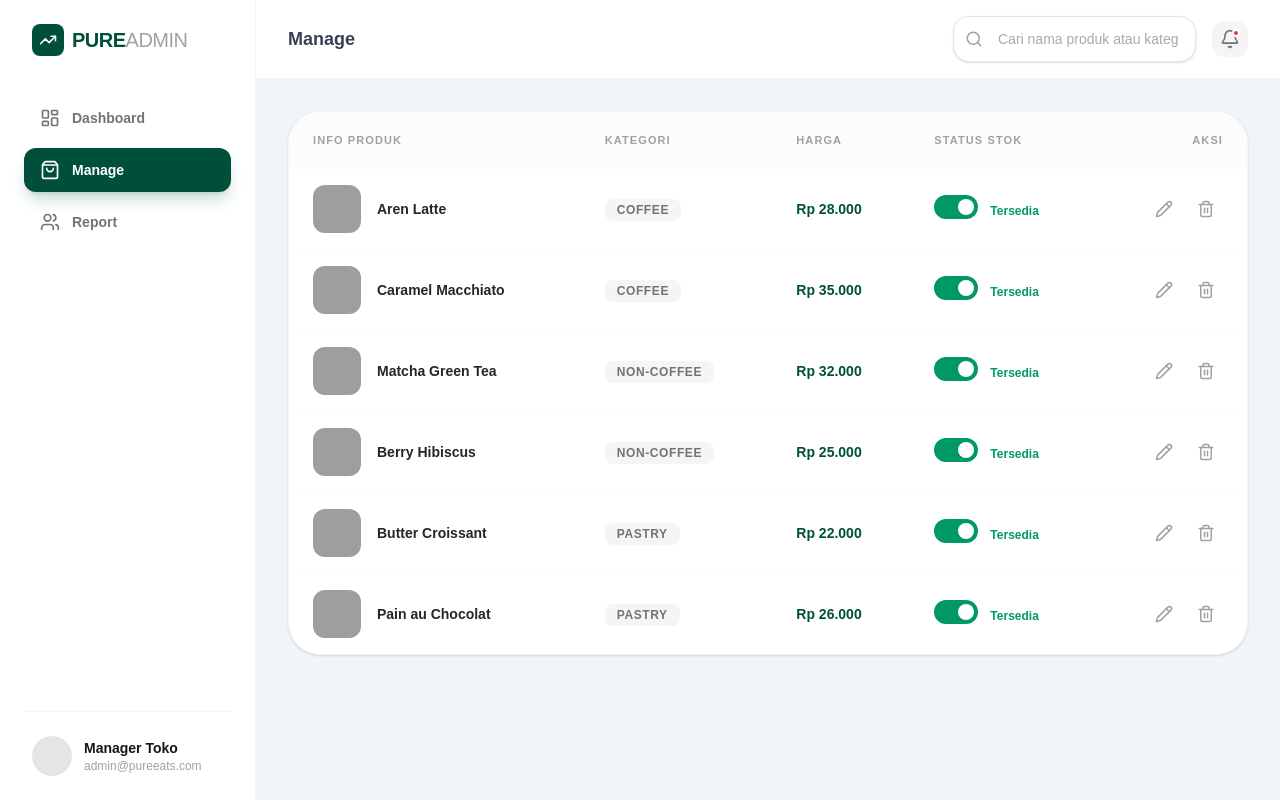
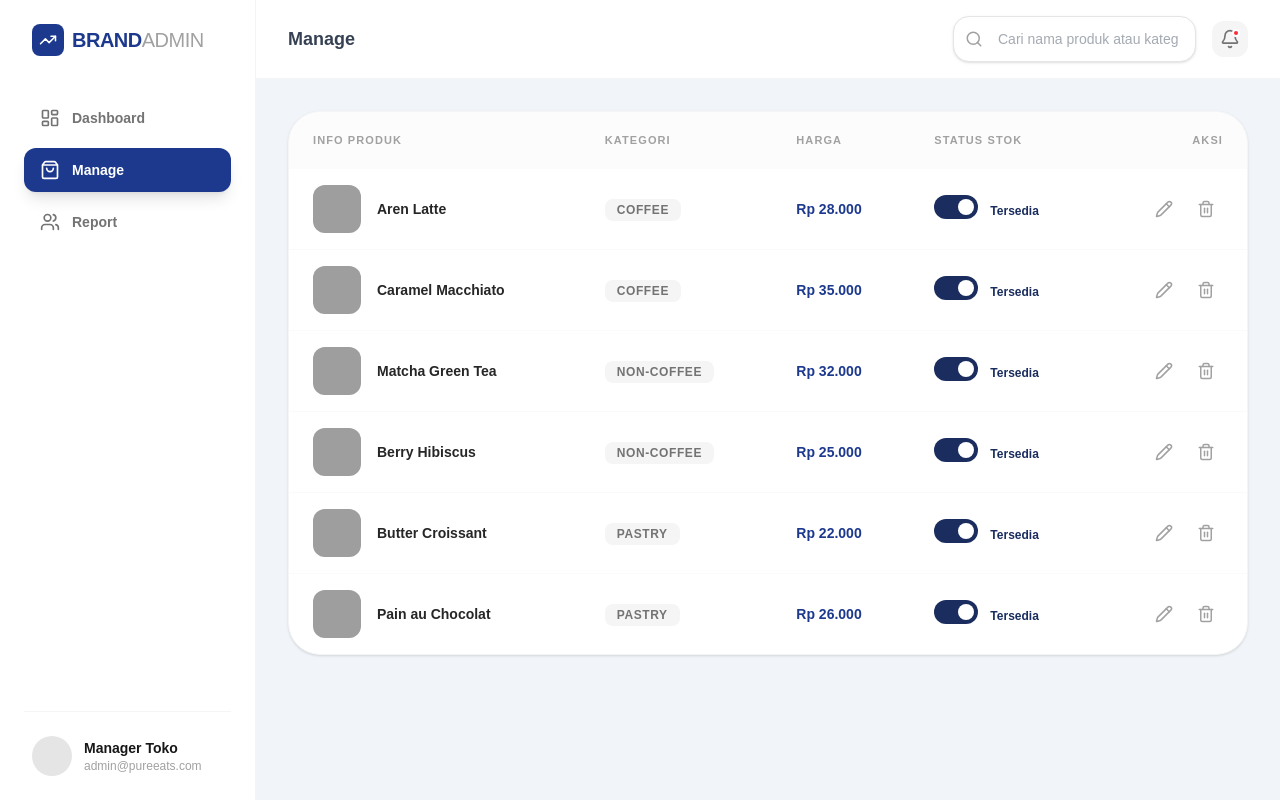
Before and after one commit to samani21/fe-ketujuan, a Next.js app: page /manage in a window 1280 px wide. Built offline with nearby package versions, Linux system fonts and the light colour scheme; grey boxes are pictures that could not be loaded.

Commit message:
Update warna di admin panel

```diff
--- a/src/pages/Layout/LayoutAdmin.tsx
+++ b/src/pages/Layout/LayoutAdmin.tsx
@@ -15,7 +15,7 @@ import { Router, useRouter } from 'next/router';
 const SidebarItem = ({ icon, label, active = false, url }: { icon: React.ReactNode, label: string, active?: boolean, url: string }) => {
     const router = useRouter();
     return (
-        <button className={`w-full flex items-center space-x-3 px-4 py-3 rounded-xl transition-all ${active ? 'bg-emerald-900 text-white shadow-lg shadow-emerald-900/20' : 'text-neutral-500 hover:bg-neutral-100'}`} onClick={() => router.push(url)}>
+        <button className={`w-full flex items-center space-x-3 px-4 py-3 rounded-xl transition-all ${active ? 'bg-blue-900 text-white shadow-lg shadow-[var(--secondary-color)]' : 'text-neutral-500 hover:bg-neutral-100'}`} onClick={() => router.push(url)}>
             {icon}
             <span className="font-semibold text-sm">{label}</span>
         </button>
@@ -61,11 +61,11 @@ const LayoutAdmin = ({ children, setSearchQuery, searchQuery }: { children: Reac
             {/* --- Sidebar --- */}
             <aside className={`fixed lg:sticky top-0 left-0 h-screen w-64 bg-white border-r border-neutral-100 p-6 flex flex-col z-50 transition-transform duration-300 lg:translate-x-0 ${isSidebarOpen ? 'translate-x-0' : '-translate-x-full'}`}>
                 <div className="flex items-center space-x-2 mb-10 px-2">
-                    <div className="w-8 h-8 bg-emerald-900 rounded-lg flex items-center justify-center">
+                    <div className="w-8 h-8 bg-blue-900 rounded-lg flex items-center justify-center">
                         <TrendingUp size={18} className="text-white" />
                     </div>
-                    <h1 className="text-xl font-bold tracking-tight text-emerald-900">
-                        PURE<span className="font-light text-neutral-400">ADMIN</span>
+                    <h1 className="text-xl font-bold tracking-tight text-blue-900">
+                        BRAND<span className="font-light text-neutral-400">ADMIN</span>
                     </h1>
                 </div>
 
--- a/src/pages/dashboard/index.tsx
+++ b/src/pages/dashboard/index.tsx
@@ -60,10 +60,10 @@ export default function Dashboard() {
                 <div className="bg-white rounded-[2rem] border border-neutral-100 shadow-sm overflow-hidden">
                     <div className="p-6 border-b border-neutral-50 flex items-center justify-between">
                         <div>
-                            <h3 className="text-lg font-bold">Pesanan Terbaru</h3>
+                            <h3 className="text-lg font-bold text-gray-600">Pesanan Terbaru</h3>
                             <p className="text-xs text-neutral-400">Daftar transaksi yang masuk hari ini</p>
                         </div>
-                        <button className="text-emerald-700 text-sm font-bold hover:underline">
+                        <button className="text-blue-700 text-sm font-bold hover:underline">
                             Lihat Semua
                         </button>
                     </div>
@@ -85,13 +85,13 @@ export default function Dashboard() {
                                     <tr key={order.id} className="hover:bg-neutral-50/50 transition-colors group">
                                         <td className="px-6 py-4 font-bold text-sm text-emerald-900">{order.id}</td>
                                         <td className="px-6 py-4">
-                                            <div className="text-sm font-semibold">{order.customer}</div>
+                                            <div className="text-sm font-semibold text-gray-600">{order.customer}</div>
                                             <div className="text-[10px] text-neutral-400">{order.date}</div>
                                         </td>
                                         <td className="px-6 py-4 text-sm text-neutral-500 hidden sm:table-cell max-w-xs truncate">
                                             {order.items}
                                         </td>
-                                        <td className="px-6 py-4 font-bold text-sm">{order.amount}</td>
+                                        <td className="px-6 py-4 font-bold text-sm text-[var(--primary-color)]">{order.amount}</td>
                                         <td className="px-6 py-4">
                                             <StatusBadge status={order.status} />
                                         </td>
--- a/src/pages/manage/index.tsx
+++ b/src/pages/manage/index.tsx
@@ -70,24 +70,24 @@ export default function ProductManagement() {
                                             {product.category}
                                         </span>
                                     </td>
-                                    <td className="px-6 py-4 font-black text-emerald-900 text-sm">
+                                    <td className="px-6 py-4 font-black text-blue-900 text-sm">
                                         Rp {product.price.toLocaleString('id-ID')}
                                     </td>
                                     <td className="px-6 py-4">
                                         {/* Toggle Switch */}
                                         <button
                                             onClick={() => handleToggleStock(product.id)}
-                                            className={`relative inline-flex h-6 w-11 items-center rounded-full transition-colors focus:outline-none ${product.status_stock ? 'bg-emerald-600' : 'bg-neutral-200'}`}
+                                            className={`relative inline-flex h-6 w-11 items-center rounded-full transition-colors focus:outline-none ${product.status_stock ? 'bg-[var(--primary-color)]' : 'bg-neutral-200'}`}
                                         >
                                             <span className={`inline-block h-4 w-4 transform rounded-full bg-white transition-transform ${product.status_stock ? 'translate-x-6' : 'translate-x-1'}`} />
                                         </button>
-                                        <span className={`ml-3 text-xs font-bold ${product.status_stock ? 'text-emerald-600' : 'text-neutral-400'}`}>
+                                        <span className={`ml-3 text-xs font-bold ${product.status_stock ? 'text-[var(--primary-color)]' : 'text-neutral-400'}`}>
                                             {product.status_stock ? 'Tersedia' : 'Habis'}
                                         </span>
                                     </td>
                                     <td className="px-6 py-4 text-right">
                                         <div className="flex items-center justify-end space-x-2">
-                                            <button className="p-2 text-neutral-400 hover:text-emerald-600 hover:bg-emerald-50 rounded-lg transition-all">
+                                            <button className="p-2 text-neutral-400 hover:text-[var(--primary-color)] hover:bg-bblue-50 rounded-lg transition-all">
                                                 <Pencil size={18} />
                                             </button>
                                             <button
--- a/src/pages/report/index.tsx
+++ b/src/pages/report/index.tsx
@@ -61,8 +61,8 @@ export default function SalesReport() {
                             <AreaChart data={salesData}>
                                 <defs>
                                     <linearGradient id="colorSales" x1="0" y1="0" x2="0" y2="1">
-                                        <stop offset="5%" stopColor="#064e3b" stopOpacity={0.1} />
-                                        <stop offset="95%" stopColor="#064e3b" stopOpacity={0} />
+                                        <stop offset="5%" stopColor="#1A2D5E" stopOpacity={0.1} />
+                                        <stop offset="95%" stopColor="#1A2D5E" stopOpacity={0} />
                                     </linearGradient>
                                 </defs>
                                 <CartesianGrid strokeDasharray="3 3" vertical={false} stroke="#f1f5f9" />
@@ -86,7 +86,7 @@ export default function SalesReport() {
                                 <Area
                                     type="monotone"
                                     dataKey="sales"
-                                    stroke="#064e3b"
+                                    stroke="#1A2D5E"
                                     strokeWidth={3}
                                     fillOpacity={1}
                                     fill="url(#colorSales)"
@@ -129,7 +129,7 @@ export default function SalesReport() {
                                             <span className="text-sm text-neutral-600 italic font-medium">{trx.product}</span>
                                         </td>
                                         <td className="px-6 py-4">
-                                            <span className="text-sm font-black text-emerald-900">
+                                            <span className="text-sm font-black text-blue-900">
                                                 Rp {trx.total.toLocaleString('id-ID')}
                                             </span>
                                         </td>
@@ -146,7 +146,7 @@ export default function SalesReport() {
                     </div>
 
                     <div className="p-6 bg-neutral-50/30 flex justify-center">
-                        <button className="text-sm font-bold text-neutral-400 hover:text-emerald-900 transition-colors">
+                        <button className="text-sm font-bold text-neutral-400 hover:text-blue-900 transition-colors">
                             Tampilkan Lebih Banyak
                         </button>
                     </div>
```
